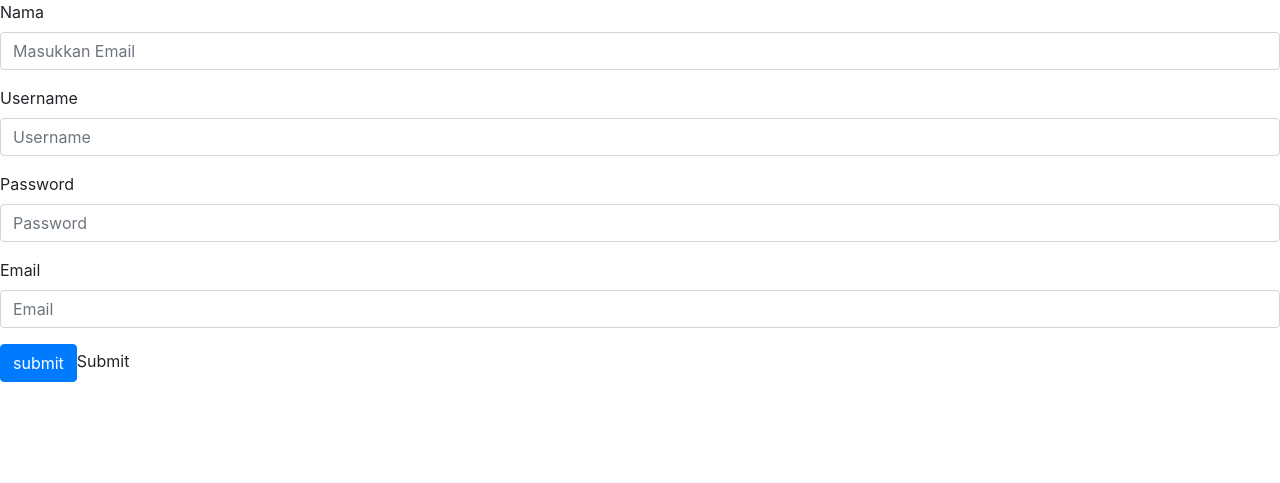
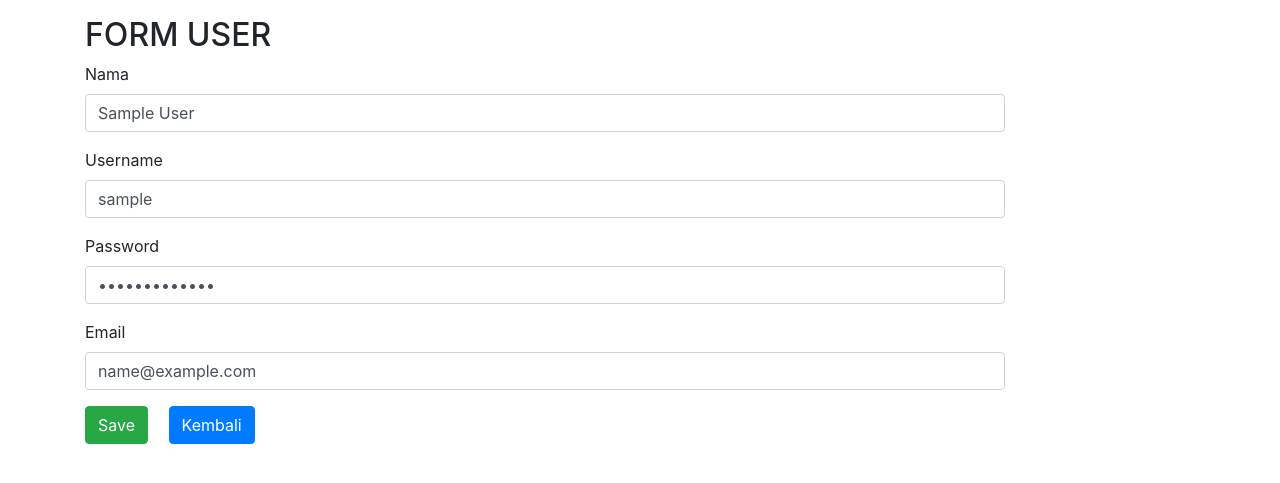
Before and after one commit to Oskop/Web_Programming_2_Tugas_1, a PHP site: page /adduser.php?id=1 in a window 1280 px wide. Shown: the top 483 px of the page. Run offline with PHP 8.4, Linux system fonts and the light colour scheme; tables that the repository leaves empty hold one stand-in row (values such as "Sample post").

Commit message:
CRUD sudah berhasil

```diff
--- a/adduser.php
+++ b/adduser.php
@@ -1,3 +1,5 @@
+<?php require_once 'connection.php'; ?>
+
 <!-- File Header -->
 
 <!DOCTYPE html>
@@ -15,29 +17,95 @@
 
 <!-- End of File Header -->
 
+  <div class="container">
+    <div class="row">
+      <div class="col-10 mt-3">
+        <h2>FORM USER</h2>
+
         <!-- User Form -->
 
-    <form>
+        <?php
+        if (isset($_GET['id'])) {
+          $id = $_GET['id'];
+          $sql = $connection->query("SELECT * FROM users WHERE id={$_GET['id']}");
+          $datanya = $sql->fetch_assoc();
+        }
+        ?>
+
+        <!-- Form Untuk Apa Saja -->
+
+        <?php
+        if (isset($_POST['save'])) {
+          $name = $_POST['nama'];
+          $username = $_POST['username'];
+          $password = $_POST['password'];
+          $email = $_POST['email'];
+          echo $_POST['nama'];
+
+          $query = "INSERT INTO users (nama, username, password, email)
+          VALUES('$name', '$username', '$password', '$email')";
+
+          if (isset($_GET['id'])) {
+            $query = "UPDATE users SET nama='$name', username='$username',
+            password='$password', email='$email' WHERE id={$_GET['id']}";
+          }
+
+          if ($connection->query($query) === TRUE) {
+            echo "<div class=\"alert alert-success\" role=\"alert\">Berhasil Disimpan</div>";
+            echo "<script>var time = setTimeout(function()
+                  {window.location = 'index.php'}, 3000);</script>";
+          } else {
+            echo "<div class=\"alert alert-danger\" role=\"alert\">Gagal Disimpan</div>";
+            echo "<script>var time = setTimeout(function()
+                  {window.location = 'index.php'}, 3000);</script>";
+            echo mysqli_errno($connection);
+            echo mysqli_error($connection);
+          }
+        }
+         ?>
+
+        <form action="" method="post">
           <div class="form-group">
             <label for="nama">Nama</label>
-        <input type="email" class="form-control" id="nama" name="nama" placeholder="Masukkan Email">
+            <!-- <input type="hidden" name="id" id="id" value="<?=$id;?>"> -->
+            <input type="text" class="form-control" id="nama" name="nama"
+            placeholder="Masukkan Nama Lengkap" value="<?php if (isset($_GET['id'])) {
+              echo $datanya['nama'];
+            } ?>">
           </div>
           <div class="form-group">
             <label for="username">Username</label>
-        <input type="password" class="form-control" name="username" id="username" placeholder="Username">
+            <input type="text" class="form-control" name="username"
+            id="username" placeholder="Masukkan Username" value="<?php if (isset($_GET['id'])) {
+              echo $datanya['username'];
+            } ?>">
           </div>
           <div class="form-group">
             <label for="password">Password</label>
-        <input type="password" class="form-control" name="password" id="password" placeholder="Password">
+            <input type="password" class="form-control" name="password"
+            id="password" placeholder="Masukkan Password" value="
+            <?php if (isset($_GET['id'])) {
+              echo $datanya['password'];
+            } ?>">
           </div>
           <div class="form-group">
             <label for="email">Email</label>
-        <input type="password" class="form-control" name="email" id="email" placeholder="Email">
+            <input type="email" class="form-control" name="email"
+             id="email" placeholder="Masukkan Email" value="
+             <?php if (isset($_GET['id'])) {
+               echo $datanya['email'];
+             } ?>">
           </div>
-      <input type="submit" name="submit" value="submit" class="btn btn-primary">Submit</button>
+          <input type="submit" name="save" value="Save" class="btn btn-success"></input>
+          <a href="index.php" class="ml-3 btn btn-primary">Kembali</a>
         </form>
 
         <!-- End of User Form -->
+
+      </div>
+    </div>
+  </div>
+
 
 <!-- Script Dependencies Section -->
 
@@ -56,6 +124,18 @@
 
 <!-- End of Script Dependencies Section -->
 
+  <!-- Validation Script -->
+
+  <script type="text/javascript">
+    function namaValidation(inputNama) {
+      var letters = /^[A-Za-z]+$/;
+      if (true) {
+
+      }
+    }
+  </script>
+
+  <!-- End of Validation Script -->
 
   </body>
 </html>
```
Also changed, not shown: delete.php (added, +13 -0 lines), index.php (+10 -2 lines). Lines whose indentation alone changed are shown as unchanged.
